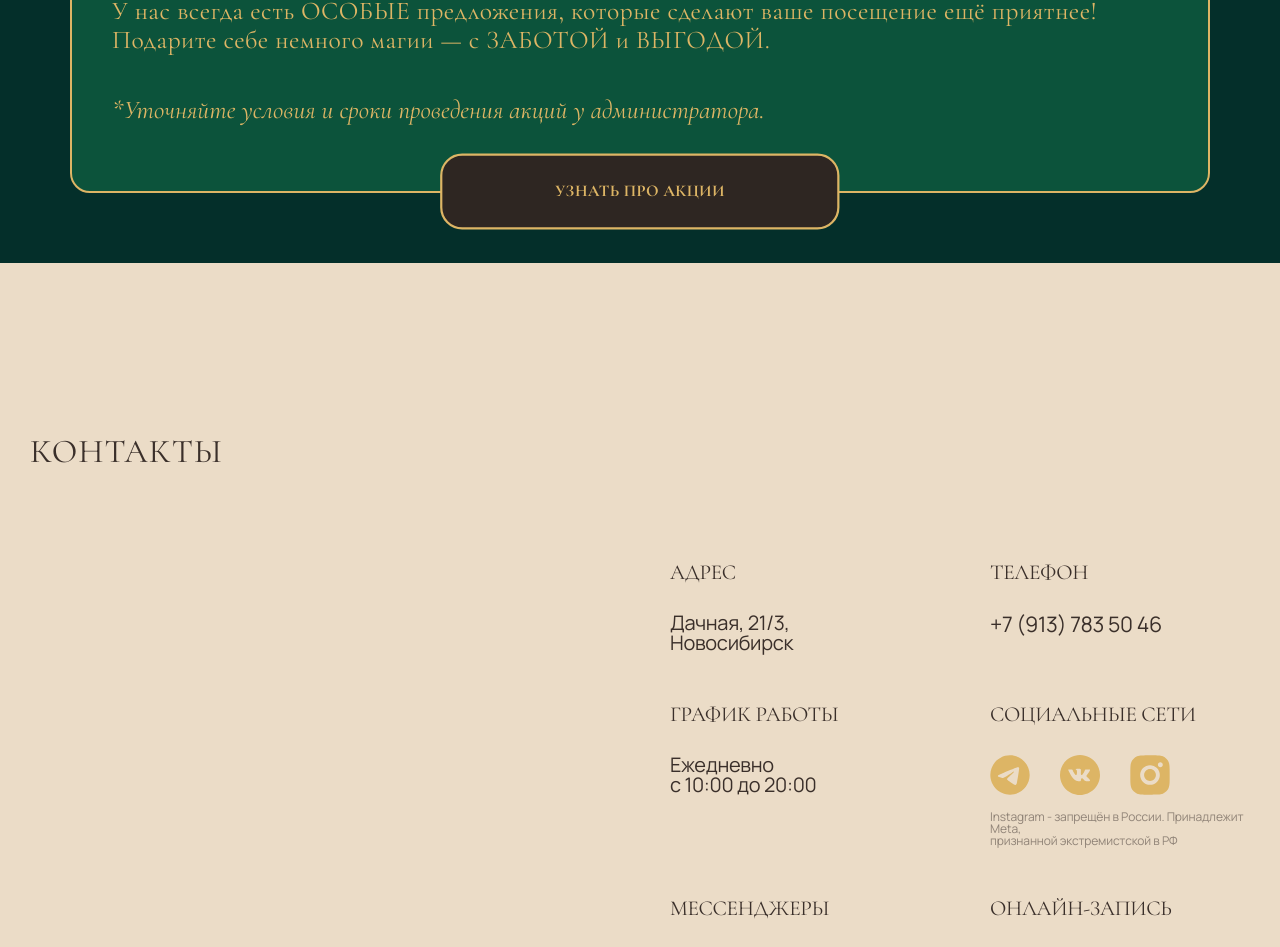
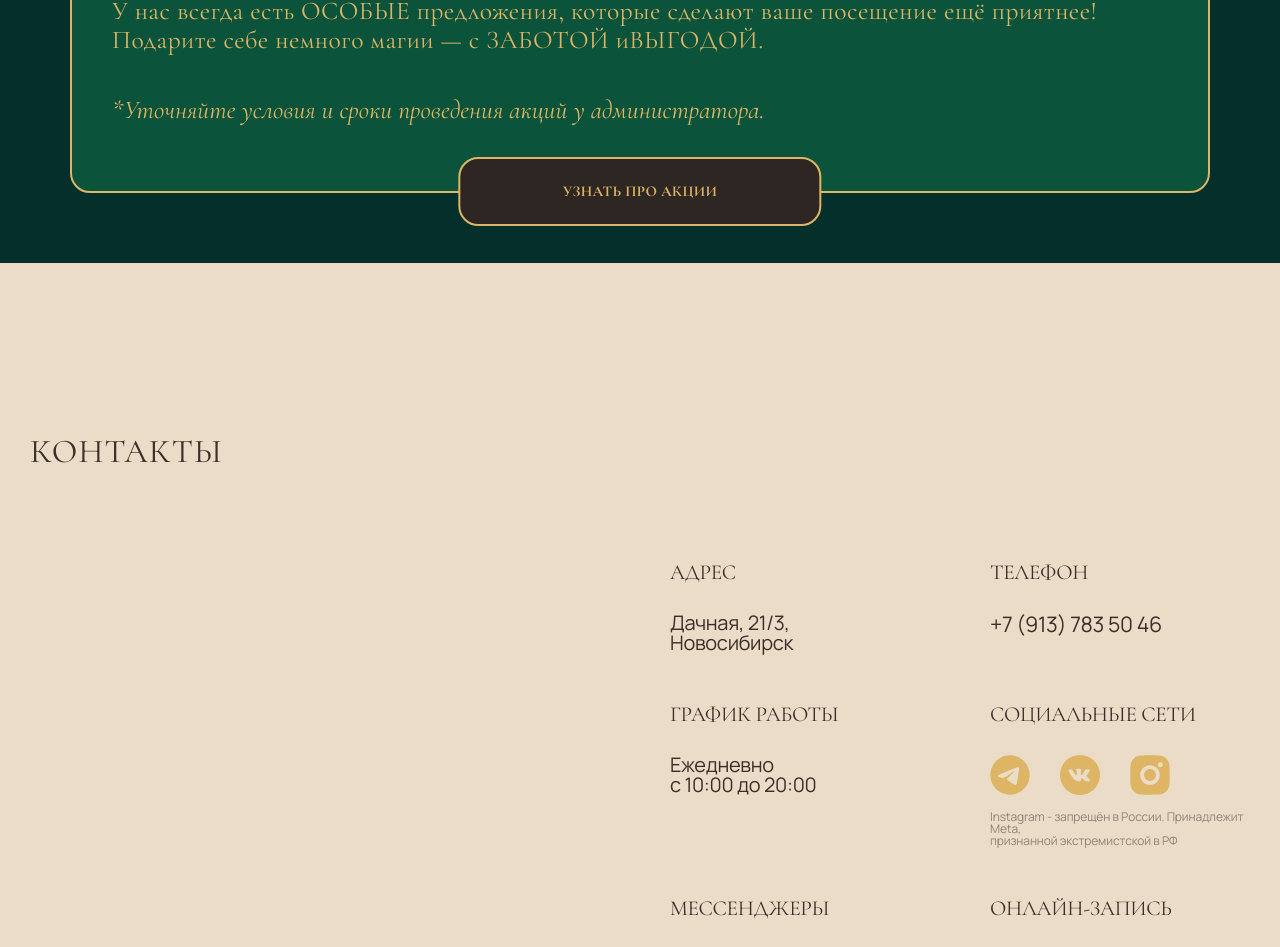
Before and after one commit to darina1970/Alchemy-Beauty-Salon, a React (Vite) app: page / in a window 1280 px wide. Shown: the part 6604-7551 px from the top of the page. Built offline with nearby package versions, Linux system fonts and the light colour scheme.

Commit message:
Обновления в promo-блоке

```diff
--- a/src/pages/Home/sections/Promos/Promos.jsx
+++ b/src/pages/Home/sections/Promos/Promos.jsx
@@ -19,7 +19,7 @@ const Promos = ({ variant }) => (
               ваше посещение ещё приятнее!
             </p>
             <p className={styles.promosParagraph}>
-              Подарите себе немного магии — с <span>заботой</span> и{" "}
+              Подарите себе немного магии — с <span>заботой</span> и
               <span>выгодой</span>.
             </p>
             <p className={styles.promosNote}>
--- a/src/pages/Home/sections/Promos/Promos.module.css
+++ b/src/pages/Home/sections/Promos/Promos.module.css
@@ -84,7 +84,6 @@
 .button {
   display: block;
   width: 100%;
-  transform: scale(1.1);
   text-align: center;
   margin-top: 24px;
   background-color: #2e2622 !important;
@@ -96,6 +95,12 @@
   padding: clamp(16px, 2.5vw, 24px) clamp(13px, 8vw, 115px) !important;
   font-size: clamp(15px, 1.146vw, 22px) !important;
   box-sizing: border-box;
+  transform-origin: center;
+  transition: transform 0.3s ease;
+}
+
+.button:hover {
+  transform: scale(1.1);
 }
 
 @media (min-width: 769px) {
@@ -126,11 +131,16 @@
 
   .button {
     position: absolute;
-    bottom: -33px; /*-39px*/
+    bottom: -33px;
     left: 50%;
-    transform: translateX(-50%) scale(1.1);
     width: auto;
     margin: 0;
+    transform: translateX(-50%);
+    transform-origin: center bottom;
+  }
+
+  .button:hover {
+    transform: translateX(-50%) scale(1.1);
   }
 }
 
@@ -140,8 +150,12 @@
   }
 
   .button {
-    width: 91%;
+    width: 100%;
     padding: 16px !important;
+  }
+
+  .button:hover {
+    transform: none !important;
   }
 }
 
```
